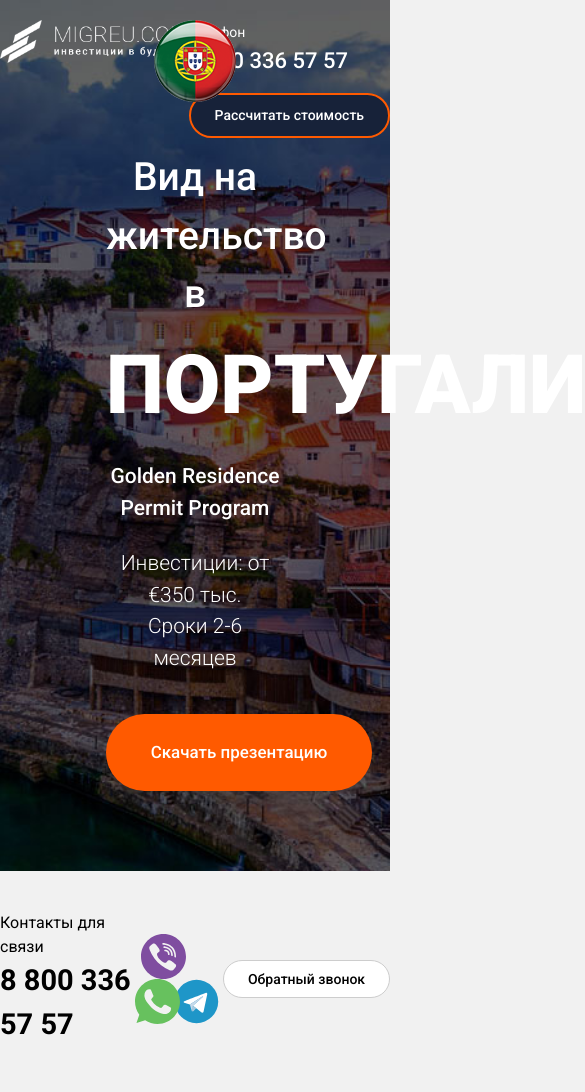
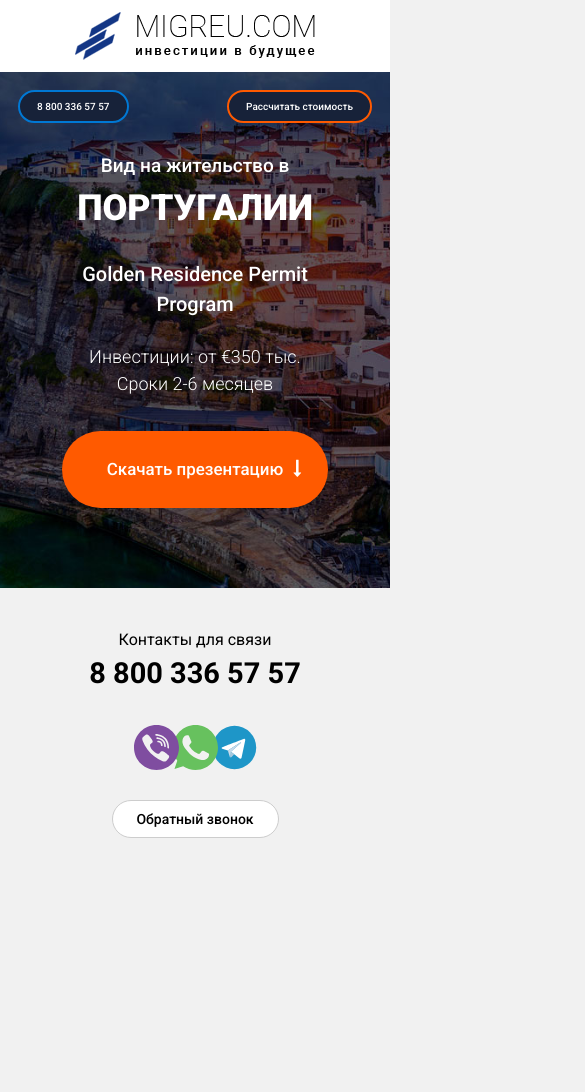
Before and after one commit to Owleek/residence-multi-page, a website: page src/index.html in a window 390 px wide. Shown: the top 1092 px of the page, 585 px wide, since content can reach past the window. After the commit the page ends 884 px from the top, so only its background shows below. Drawn offline with nearby package versions, Linux system fonts and the light colour scheme; files that its build step writes are made by us from their sources.

Commit message:
existing template responsive 1

```diff
--- a/src/index.html
+++ b/src/index.html
@@ -18,12 +18,13 @@
 
 <body>
     <div class="layout">
-        <header class="header header_no-bg header_absolute">
+        <header class="header header_no-bg header_absolute-lg ">
             <div class="keepcenter">
                 <div class="header__inner">
                     <div class="header__left-column">
                         <a href="#" class="header__logo">
-                            <img src="img/art_work_8.png" alt="">
+                            <img class="md-hide" src="img/art_work_8.png" alt="">
+                            <img class="md-show md-show_dib" src="img/art_work_8.1.png" alt="">
                         </a>
                     </div>
                     <div class="header__right-column">
@@ -31,13 +32,13 @@
                             <span class="contact-label">
                                 Телефон
                             </span>
-                            <a href="" class="contact">
+                            <a href="" class="contact btn btn_sm btn_bg-dark-blue btn_border-2 btn_border-blue btn_empty-lg">
                                 8 800 336 57 57
                             </a>
                         </div>
-                        <a href="" class="btn btn_sm btn_bg-dark-blue btn_border-2">
-                            Рассчитать стоимость
-                        </a>
+                            <a href="" class="btn btn_sm btn_bg-dark-blue btn_border-2">
+                                Рассчитать стоимость
+                            </a>
                     </div>
                 </div>
             </div>
@@ -65,7 +66,7 @@
                             Сроки 2-6 месяцев
                         </h5>
                         <div class="head-section__btn-holder">
-                            <a href="" class="btn">
+                            <a href="" class="btn btn_icon">
                                 Скачать презентацию
                             </a>
                         </div>
@@ -106,7 +107,7 @@
                         </div>
                     </div>
                     <div class="footer__right-column">
-                        <button class="btn btn_sm btn_bg-white btn_border-1 btn_border-gray">
+                        <button class="btn btn_sm btn_sm-const btn_bg-white btn_border-1 btn_border-gray">
                             Обратный звонок
                         </button>
                     </div>
--- a/src/style/_sets.scss
+++ b/src/style/_sets.scss
@@ -23,6 +23,10 @@ h1 {
     font-size: 2.4375rem;
     font-weight: 900;
     margin-bottom: 2rem;
+
+    @include respond(md) {
+        font-size: 1.19rem;
+    }
 }
 
 h2 {
@@ -35,6 +39,16 @@ h3 {
 
 h4, h5 {
     font-size: 1.3125rem;
+
+    @include respond(md) {
+        font-size: 1.25rem;
+    }
+}
+
+h5 {
+    @include respond(md) {
+        font-size: 1.125rem;
+    }
 }
 
 p {
@@ -89,6 +103,16 @@ b {
     &_sm {
         font-size: 0.875rem;
         padding: 0.71em 1.71em;
+
+        @include respond(md) {
+            font-size: 0.625rem;
+        }
+
+        &-const {
+            @include respond(md) {
+                font-size: 0.875rem;
+            }
+        }
     }
 
     &_block {
@@ -125,12 +149,46 @@ b {
         border-width: 1px;
     }
 
+    &_icon {
+        &:after {
+            content: "\f175";
+            font-family: "FontAwesome";
+            font-weight: 400;
+            font-size: 1.05em;
+            color: #ffffff;
+            position: absolute;
+            right: 1.3em; top: 50%;
+            transform: translate(-50%, -50%);
+        }
+    }
+
     &_border-white {
         border-color: #ffffff;
     }
 
     &_border-gray {
         border-color: #cdcdcd;
+    }
+
+    &_border-blue {
+        border-color: $light-blue;
+    }
+
+    &_empty-lg {
+        @media only screen and (min-width: 1024px) {
+            border: 0;
+            padding: 0;
+            margin: 0;
+            text-align: left;
+            text-decoration: none;
+            background: transparent;
+            color: inherit;
+            border-radius: 0;
+            font-size: inherit;
+            font-weight: 400;
+            color: inherit;
+            white-space: inherit;
+        }
     }
 }
 
@@ -141,11 +199,16 @@ b {
     height: 100%;
     display: flex;
     flex-direction: column;
+
 }
 
 .keepcenter {
     max-width: 1171px;
     margin: 0 auto;
+
+    @include respond(lg) {
+        padding: 0px 18px;
+    }
 }
 
 .main {
--- a/src/style/style.scss
+++ b/src/style/style.scss
@@ -11,6 +11,10 @@
     padding-bottom: 2.375em;
     color: $white;
 
+    @include respond(md) {
+        padding: 0;
+    }
+
     a {
         color: $white;
     }
@@ -18,6 +22,22 @@
     &__inner {
         display: flex;
         justify-content: space-between;
+
+        @include respond(md) {
+            flex-direction: column;
+            justify-content: flex-start;
+        }
+    }
+
+    &__left-column {
+        @include respond(md) {
+            background-color: $white;
+            text-align: center;
+            padding: 0.75em 0px;
+            margin-right: -18px;
+            margin-left: -18px;
+            margin-bottom: 1.125em;
+        }
     }
 
     .header__logo {
@@ -26,11 +46,29 @@
         min-width: 180px;
     }
 
+    &__right-column {
+
+        @include respond(md) {
+            align-self: stretch;
+            display: flex;
+            align-items: center;
+            justify-content: space-between;
+        }
+    }
+
     &__contact {
         margin-bottom: 1rem;
 
+        @include respond(md) {
+            margin-bottom: 0;
+        }
+
         .contact-label {
             font-size: 0.875rem;
+
+            @include respond(md) {
+                display: none;
+            }
         }
 
         .contact {
@@ -38,6 +76,10 @@
             font-weight: 500;
             text-decoration: none;
             display: block;
+
+            @include respond(md) {
+                font-size: 0.625rem;
+            }
         }
     }
 
@@ -45,7 +87,7 @@
         background: transparent;
     }
 
-    &_absolute {
+    &_absolute-lg {
         position: absolute;
         left: 0; top: 0;
     }
@@ -67,11 +109,19 @@
     background-repeat: no-repeat;
     background-size: cover;
 
+    @include respond(md) {
+        padding-top: 9.5em;
+    }
+
     &__column {
         position: relative;
         z-index: 10;
         display: inline-block;
         max-width: 45.7%;
+
+        @include respond(md) {
+            max-width: 100%;
+        }
     }
 
     &__logo {
@@ -79,10 +129,18 @@
         display: inline-block;
         width: 82px;
         margin-bottom: 2.875rem;
+
+        @include respond(md) {
+            display: none;
+        }
     }
 
     &__title {
         margin-bottom: 0.38em;
+
+        @include respond(md) {
+            margin-bottom: 1.5rem;
+        }
 
         .weight-lighter {
             font-weight: 500;
@@ -92,10 +150,18 @@
             display: block;
             font-size: 5.125rem;
             text-transform: uppercase;
+
+            @include respond(md) {
+                font-size: 2.25rem;
+            }
         }
     }
     &__subtitle {
         font-weight: 500;
+
+        @include respond(md) {
+            padding: 0 2.25em;
+        }
     }
 
     &__text-like-subtitle {
@@ -123,6 +189,19 @@
         display: flex;
         justify-content: space-between;
         align-items: center;
+
+        @include respond(md) {
+            flex-direction: column;
+            justify-content: flex-start;
+            text-align: center;
+        }
+    }
+
+    &__left-column,
+    &__center-column {
+        @include respond(md) {
+            margin-bottom: 1.875em;
+        }
     }
 
     &__contact {
@@ -181,3 +260,21 @@
     }
 }
 // footer end
+
+.md-hide {
+    @include respond(md) {
+        display: none !important;
+    }
+}
+
+.md-show {
+    display: none;
+
+    @include respond(md) {
+        display: block !important;
+
+        &_dib {
+            display: inline-block !important;
+        }
+    }
+}
--- a/время.txt
+++ b/время.txt
@@ -3,3 +3,4 @@
 2ч
 13:10 - ?
 7: 73 - 8:43
+21:32 -
```
Also changed, not shown: src/img/art_work_8.1.png (added).
